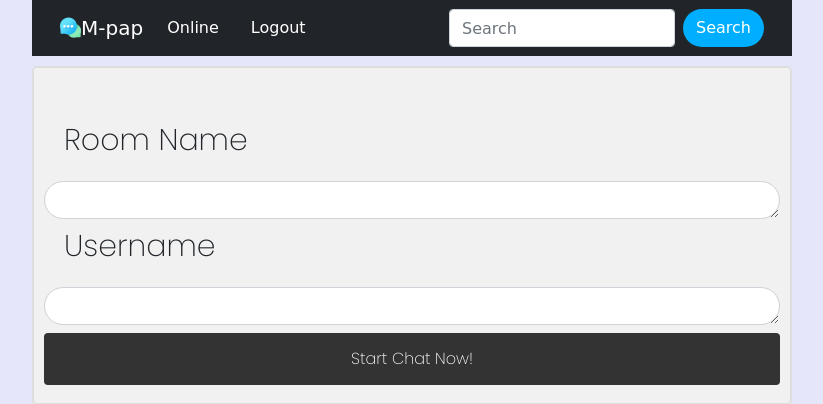
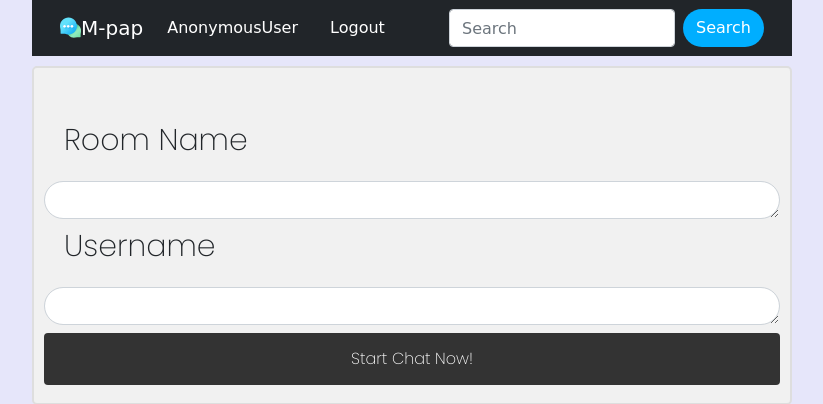
Before and after one commit to Moses-254-Mugo/M-Pap, a Django app: template chats/templates/home.html in a window 1280 px wide. Shown: the top 404 px of the page, without its empty margins (228-1051 px from the left). Run offline with Django 3.2, Linux system fonts and the light colour scheme; the template is opened without the code that fills it: most values are stand-ins (such as "Sample title", 1, 10 or a date in 2020); some libraries are stand-ins or nearby versions; some web fonts are replaced.

Commit message:
Modify home template

```diff
--- a/chats/templates/home.html
+++ b/chats/templates/home.html
@@ -252,7 +252,7 @@ input[type=text], select {
           <div class="collapse navbar-collapse" id="navbarSupportedContent">
             <ul class="navbar-nav me-auto mb-2 mb-lg-0">
               <li class="nav-item">
-                <a class="nav-link active" aria-current="page" href="#">Online</a>
+                <a class="nav-link active" aria-current="page" href="#">{{user}}</a>
               </li>
               <li class="nav-item">
                 <a class="nav-link" href="#"></a>
--- a/chats/templates/room.html
+++ b/chats/templates/room.html
@@ -163,7 +163,7 @@ c17.613,0,31.891-14.278,31.891-31.891c0-9.157-3.881-17.389-10.061-23.206L312.572
     <div class="collapse navbar-collapse" id="navbarSupportedContent">
       <ul class="navbar-nav me-auto mb-2 mb-lg-0">
         <li class="nav-item">
-          <a class="nav-link active" aria-current="page" href="#">Online</a>
+          <a class="nav-link active" aria-current="page" href="#">{{user}}</a>
         </li>
         <li class="nav-item">
           <a class="nav-link" href="#"></a>
```
